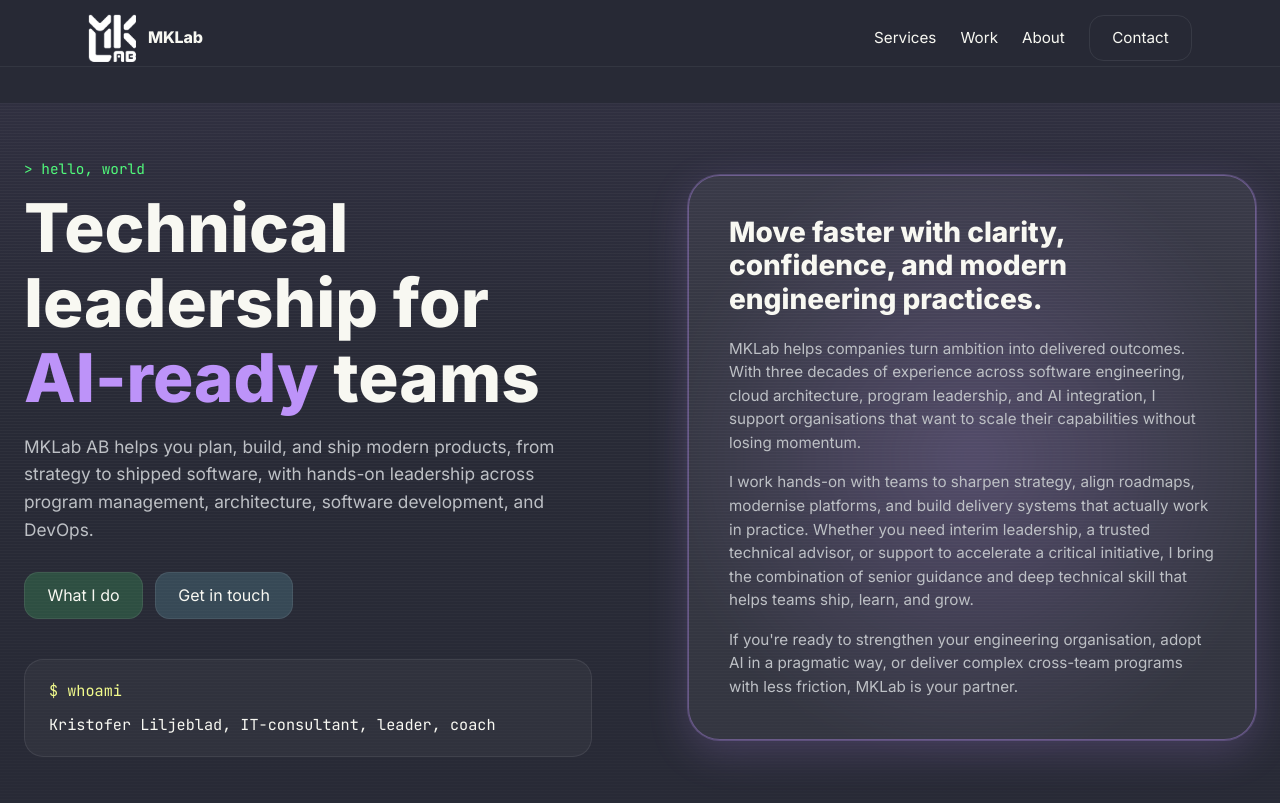
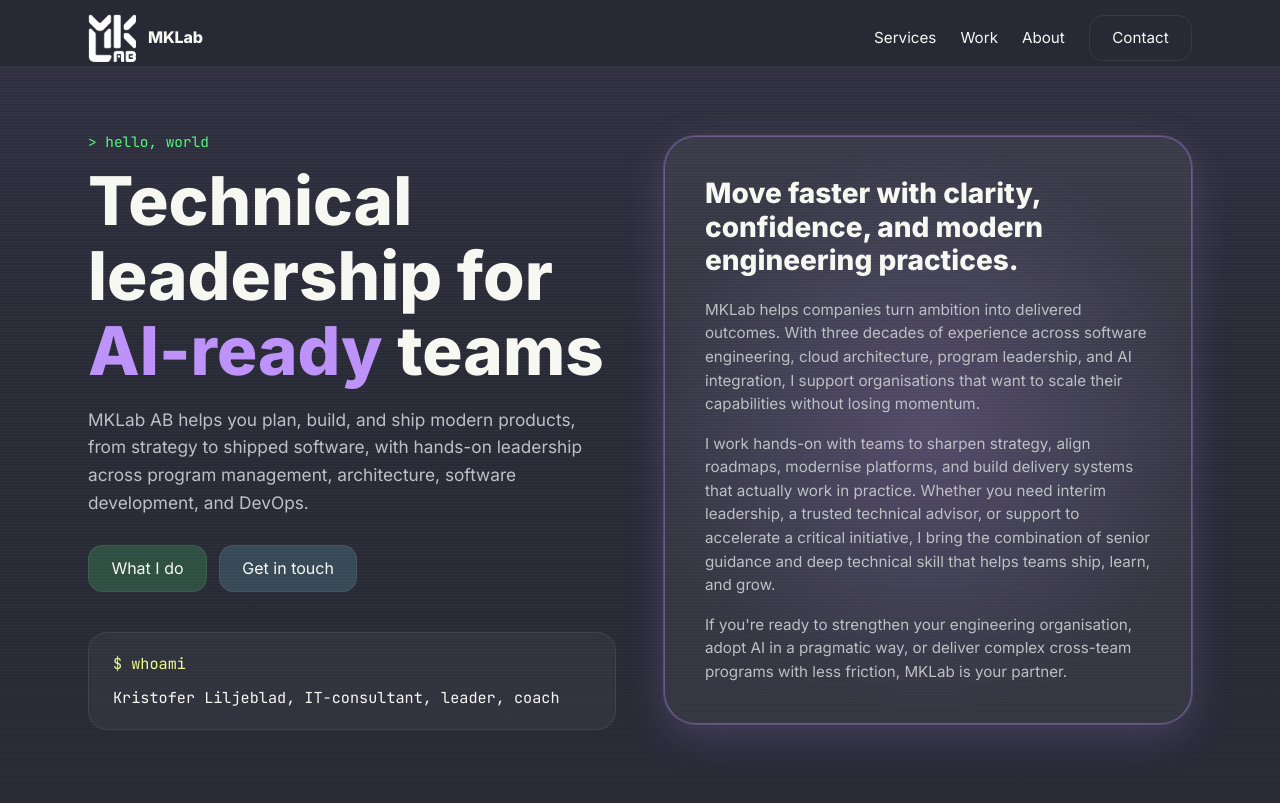
Before and after one commit to mklab-se/mklab-se.github.io, a Jekyll site: the page built from index.html, in a window 1280 px wide and 900 px high. Shown: the top 803 px of the window. Built offline with Jekyll 4.4.1, drawn with Linux system fonts in a browser that asks for light colours.

Commit message:
fix: Align hero section margins with Services section on large screens
Restructure hero section to use consistent .site-shell container pattern,
ensuring proper horizontal alignment across all viewport sizes.

- Wrap hero grid children in single .site-shell container
- Move grid layout from .hero to .hero > .site-shell
- Remove .site-shell from individual hero__content/hero__visual elements
- Remove empty main.page-main padding-top rule
- Add .section class to hero for consistent vertical spacing

This ensures hero and Services sections have identical horizontal margins
and use the same structural pattern across desktop, tablet, and mobile.

🤖 Generated with [Claude Code](https://claude.com/claude-code)

Co-Authored-By: Claude <noreply@anthropic.com>

```diff
--- a/assets/css/site.css
+++ b/assets/css/site.css
@@ -136,16 +136,18 @@ header.site-header {
 
 .hero {
   min-height: min(calc(85vh - 3.5rem), 680px);
+  position: relative;
+}
+
+.hero > .site-shell {
   display: grid;
   grid-template-columns: repeat(1, minmax(0, 1fr));
   align-items: start;
   gap: 3rem;
-  padding-block: clamp(2.5rem, 6vh, 4rem) clamp(2.25rem, 5vh, 3.5rem);
-  position: relative;
 }
 
 @media (min-width: 900px) {
-  .hero {
+  .hero > .site-shell {
     grid-template-columns: repeat(2, minmax(0, 1fr));
     align-items: center;
   }
@@ -418,7 +420,6 @@ footer.site-footer {
 }
 
 main.page-main {
-  padding-top: 2.25rem;
 }
 
 .page-header {
--- a/index.html
+++ b/index.html
@@ -5,8 +5,9 @@ description: MKLab AB partners with technology organisations on technical leader
 homepage: true
 ---
 <main id="top" class="page-main">
-  <section class="hero scanlines">
-    <div class="site-shell hero__content reveal">
+  <section class="hero section scanlines">
+    <div class="site-shell">
+      <div class="hero__content reveal">
         <div class="hero__kicker">&gt; hello, world</div>
         <h1 class="hero__title">Technical leadership for <span>AI-ready</span> teams</h1>
         <p class="hero__lead">
@@ -21,12 +22,13 @@ homepage: true
           <div class="cursor">Kristofer Liljeblad, IT-consultant, leader, coach</div>
         </div>
       </div>
-    <div class="site-shell hero__visual reveal">
+      <div class="hero__visual reveal">
         <div class="hero__card hero__card--pitch">
           <h2>Move faster with clarity, confidence, and modern engineering practices.</h2>
           <p class="text-muted">MKLab helps companies turn ambition into delivered outcomes. With three decades of experience across software engineering, cloud architecture, program leadership, and AI integration, I support organisations that want to scale their capabilities without losing momentum.</p>
           <p class="text-muted">I work hands-on with teams to sharpen strategy, align roadmaps, modernise platforms, and build delivery systems that actually work in practice. Whether you need interim leadership, a trusted technical advisor, or support to accelerate a critical initiative, I bring the combination of senior guidance and deep technical skill that helps teams ship, learn, and grow.</p>
           <p class="text-muted">If you're ready to strengthen your engineering organisation, adopt AI in a pragmatic way, or deliver complex cross-team programs with less friction, MKLab is your partner.</p>
+        </div>
       </div>
     </div>
   </section>
```
Lines whose indentation alone changed are shown as unchanged.
